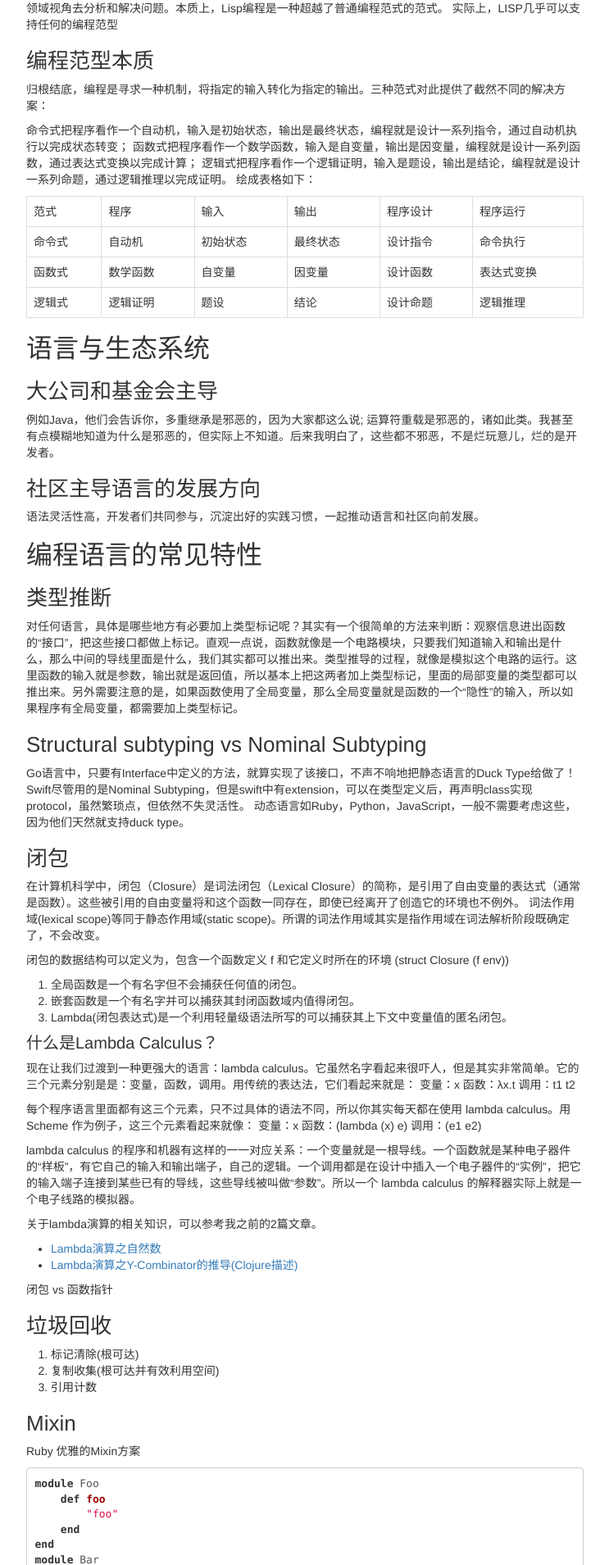
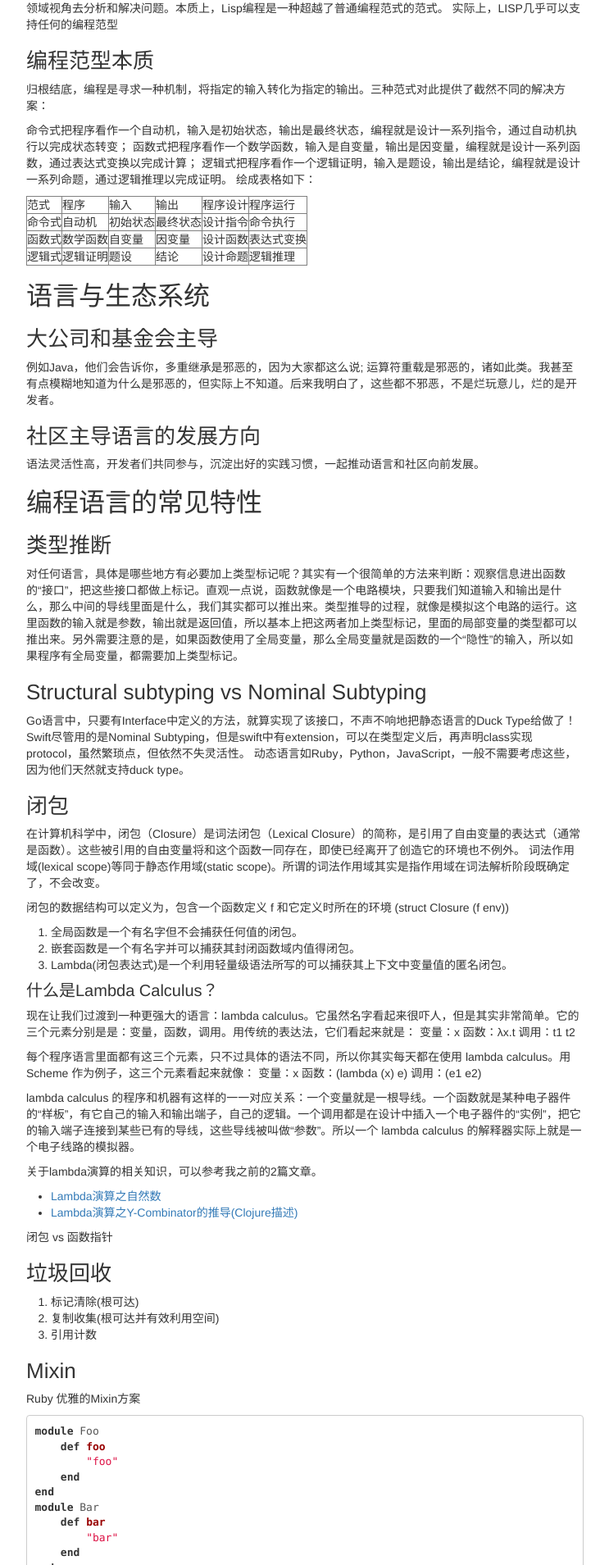
Before and after one commit to jameszhan/blogs, a Jekyll site: the page built from _posts/2014-09-25-programming-languages-concepts.md, in a window 1280 px wide. Shown: the part 2681-4590 px from the top of the page at 82% size, without its empty margins (268-1011 px from the left). Built offline with Jekyll 4.4.1, drawn with Linux system fonts in a browser that asks for light colours; nearby versions of some CDN libraries.

```diff
--- a/_posts/2014-09-25-programming-languages-concepts.md
+++ b/_posts/2014-09-25-programming-languages-concepts.md
@@ -83,7 +83,7 @@ LOP是一种面向领域的，高度声明式的编程方式，它的抽象维
 函数式把程序看作一个数学函数，输入是自变量，输出是因变量，编程就是设计一系列函数，通过表达式变换以完成计算；
 逻辑式把程序看作一个逻辑证明，输入是题设，输出是结论，编程就是设计一系列命题，通过逻辑推理以完成证明。
 绘成表格如下：
-<table class="table table-bordered">
+<table border="1">
 <tr><td>范式</td><td>程序</td><td>输入</td><td>输出</td><td>程序设计</td><td>程序运行</td></tr>
 <tr><td>命令式</td><td>自动机</td><td>初始状态</td><td>最终状态 </td><td>设计指令</td><td>命令执行</td></tr>
 <tr><td>函数式</td><td>数学函数</td><td>自变量</td><td>因变量</td><td>设计函数</td><td>表达式变换</td></tr>
```
Also changed, not shown: other parts of _posts/2014-09-25-programming-languages-concepts.md (+1 -1 lines).
